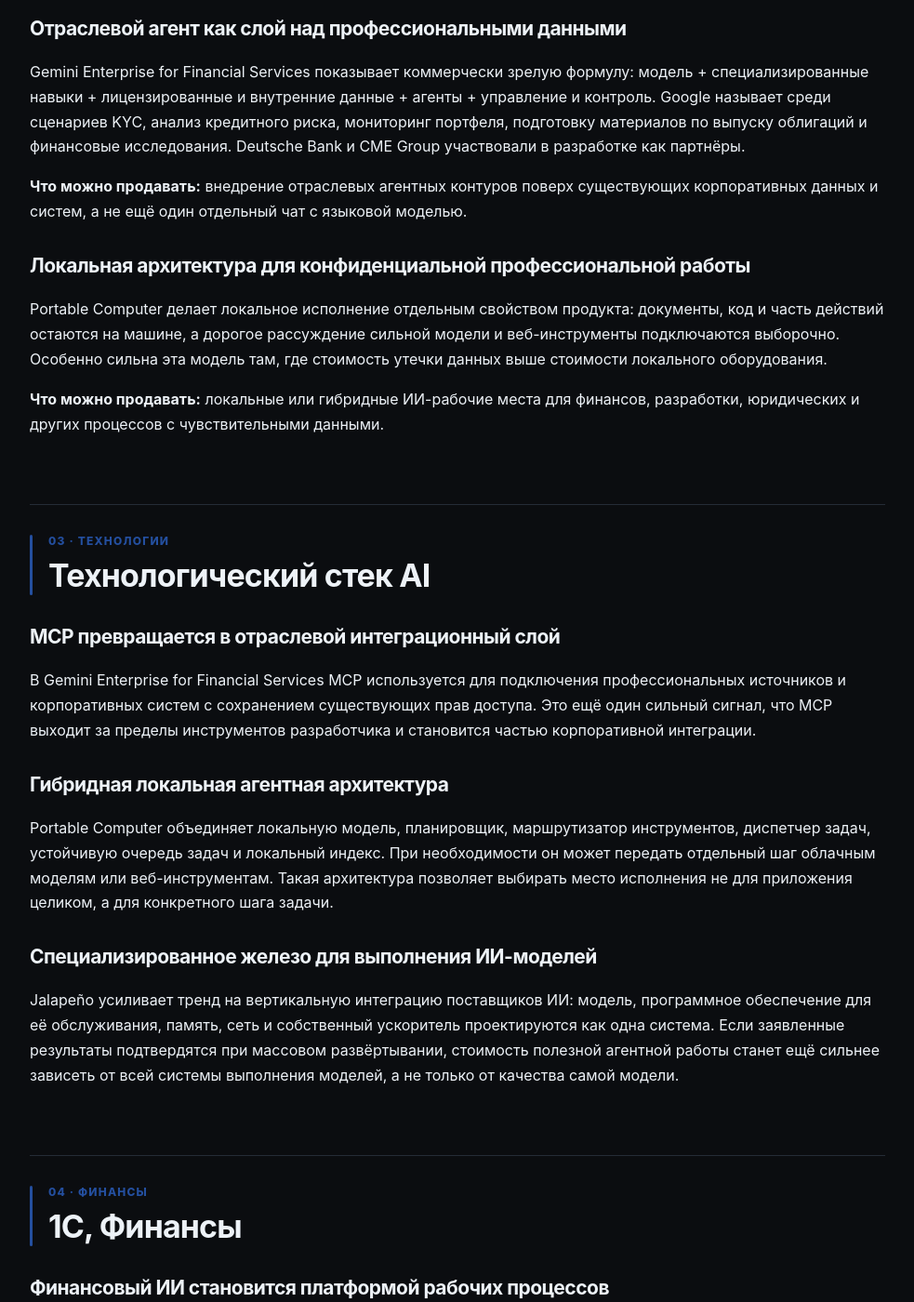
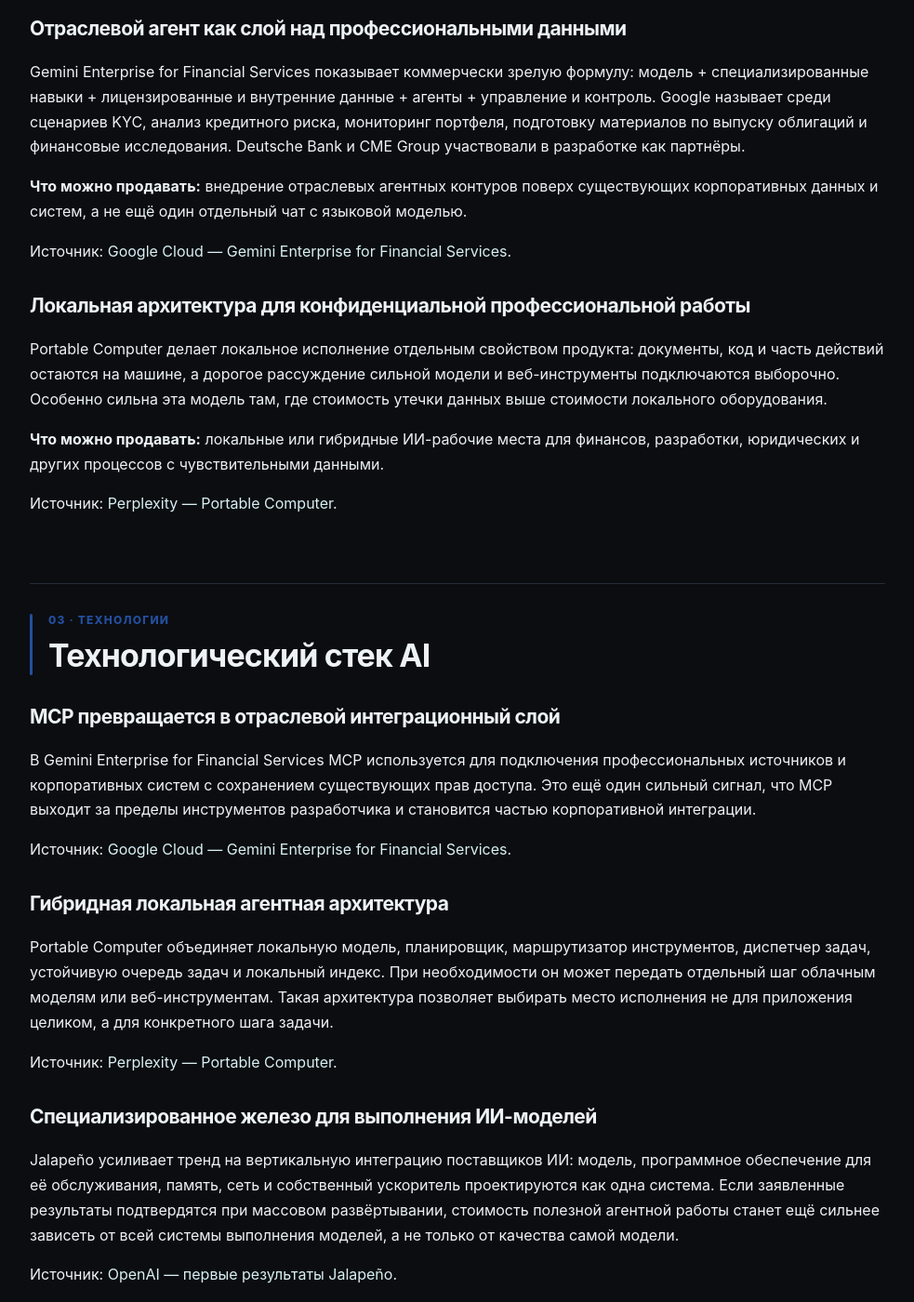
Before and after one commit to DmitryCarni/ai-news-by-carni, a Jekyll site: the page built from daily/2026-08-25.md, in a window 1280 px wide and 1400 px high, scrolled down 1865 px. Shown: the whole window at 93% size, without its empty margins (148-1131 px from the left). Built offline with Jekyll 4.4.1, drawn with Linux system fonts in a browser that asks for light colours; some of the changed text lies outside the part shown.

Commit message:
Place source links under each report block

```diff
--- a/daily/2026-08-25.md
+++ b/daily/2026-08-25.md
@@ -84,11 +84,15 @@ Gemini Enterprise for Financial Services показывает коммерчес
 
 **Что можно продавать:** внедрение отраслевых агентных контуров поверх существующих корпоративных данных и систем, а не ещё один отдельный чат с языковой моделью.
 
+Источник: [Google Cloud — Gemini Enterprise for Financial Services](https://cloud.google.com/blog/products/ai-machine-learning/introducing-gemini-enterprise-for-financial-services).
+
 ### Локальная архитектура для конфиденциальной профессиональной работы
 
 Portable Computer делает локальное исполнение отдельным свойством продукта: документы, код и часть действий остаются на машине, а дорогое рассуждение сильной модели и веб-инструменты подключаются выборочно. Особенно сильна эта модель там, где стоимость утечки данных выше стоимости локального оборудования.
 
 **Что можно продавать:** локальные или гибридные ИИ-рабочие места для финансов, разработки, юридических и других процессов с чувствительными данными.
+
+Источник: [Perplexity — Portable Computer](https://www.perplexity.ai/hub/blog/introducing-portable-computer-for-local-first-ai).
 
 ## Технологический стек AI {#stack}
 
@@ -96,13 +100,19 @@ Portable Computer делает локальное исполнение отде
 
 В Gemini Enterprise for Financial Services MCP используется для подключения профессиональных источников и корпоративных систем с сохранением существующих прав доступа. Это ещё один сильный сигнал, что MCP выходит за пределы инструментов разработчика и становится частью корпоративной интеграции.
 
+Источник: [Google Cloud — Gemini Enterprise for Financial Services](https://cloud.google.com/blog/products/ai-machine-learning/introducing-gemini-enterprise-for-financial-services).
+
 ### Гибридная локальная агентная архитектура
 
 Portable Computer объединяет локальную модель, планировщик, маршрутизатор инструментов, диспетчер задач, устойчивую очередь задач и локальный индекс. При необходимости он может передать отдельный шаг облачным моделям или веб-инструментам. Такая архитектура позволяет выбирать место исполнения не для приложения целиком, а для конкретного шага задачи.
 
+Источник: [Perplexity — Portable Computer](https://www.perplexity.ai/hub/blog/introducing-portable-computer-for-local-first-ai).
+
 ### Специализированное железо для выполнения ИИ-моделей
 
 Jalapeño усиливает тренд на вертикальную интеграцию поставщиков ИИ: модель, программное обеспечение для её обслуживания, память, сеть и собственный ускоритель проектируются как одна система. Если заявленные результаты подтвердятся при массовом развёртывании, стоимость полезной агентной работы станет ещё сильнее зависеть от всей системы выполнения моделей, а не только от качества самой модели.
+
+Источник: [OpenAI — первые результаты Jalapeño](https://openai.com/index/jalapeno-first-results/).
 
 ## 1С, Финансы {#finance}
 
@@ -117,15 +127,21 @@ Jalapeño усиливает тренд на вертикальную интег
 <span class="pill">Доступность: 7/10</span>
 </div>
 
+Источник: [Google Cloud — Gemini Enterprise for Financial Services](https://cloud.google.com/blog/products/ai-machine-learning/introducing-gemini-enterprise-for-financial-services).
+
 ## AI-инструменты для 1С и финансов {#finance-tools}
 
 ### MCP + OData/HTTP + контроль исполнения
 
 Практический набор технологий становится всё яснее: агент понимает задачу и собирает контекст, интеграционный слой получает данные из 1С через OData/HTTP, детерминированные правила контролируют корректность результата, а критические операции требуют подтверждения. Новость Google усиливает жизнеспособность именно такой архитектуры.
 
+Ссылки: [Google Cloud — Gemini Enterprise for Financial Services](https://cloud.google.com/blog/products/ai-machine-learning/introducing-gemini-enterprise-for-financial-services), [1С — REST/OData](https://v8.1c.ru/platforma/rest-interfeys/), [1С — HTTP-сервисы](https://v8.1c.ru/platforma/http-servisy/).
+
 ### Локальный контур для чувствительных данных
 
 Подход Perplexity показывает альтернативу полной отправке базы знаний и рабочих файлов в облако. Для 1С это потенциально означает локальный индекс, локальную модель для массовых простых операций и выборочную передачу обезличенного контекста сильной облачной модели только для сложных этапов.
+
+Источник: [Perplexity — Portable Computer](https://www.perplexity.ai/hub/blog/introducing-portable-computer-for-local-first-ai).
 
 ## Где есть потенциал для монетизации {#monetization}
 
```
